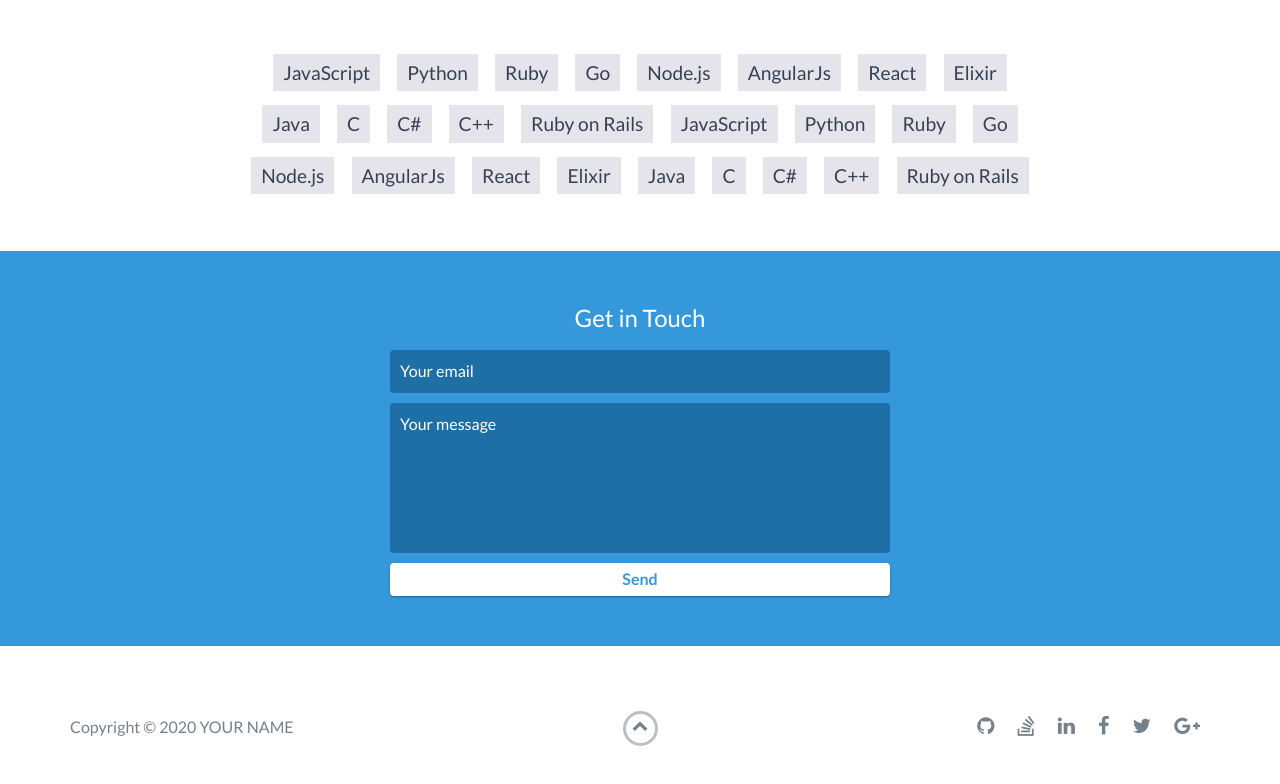
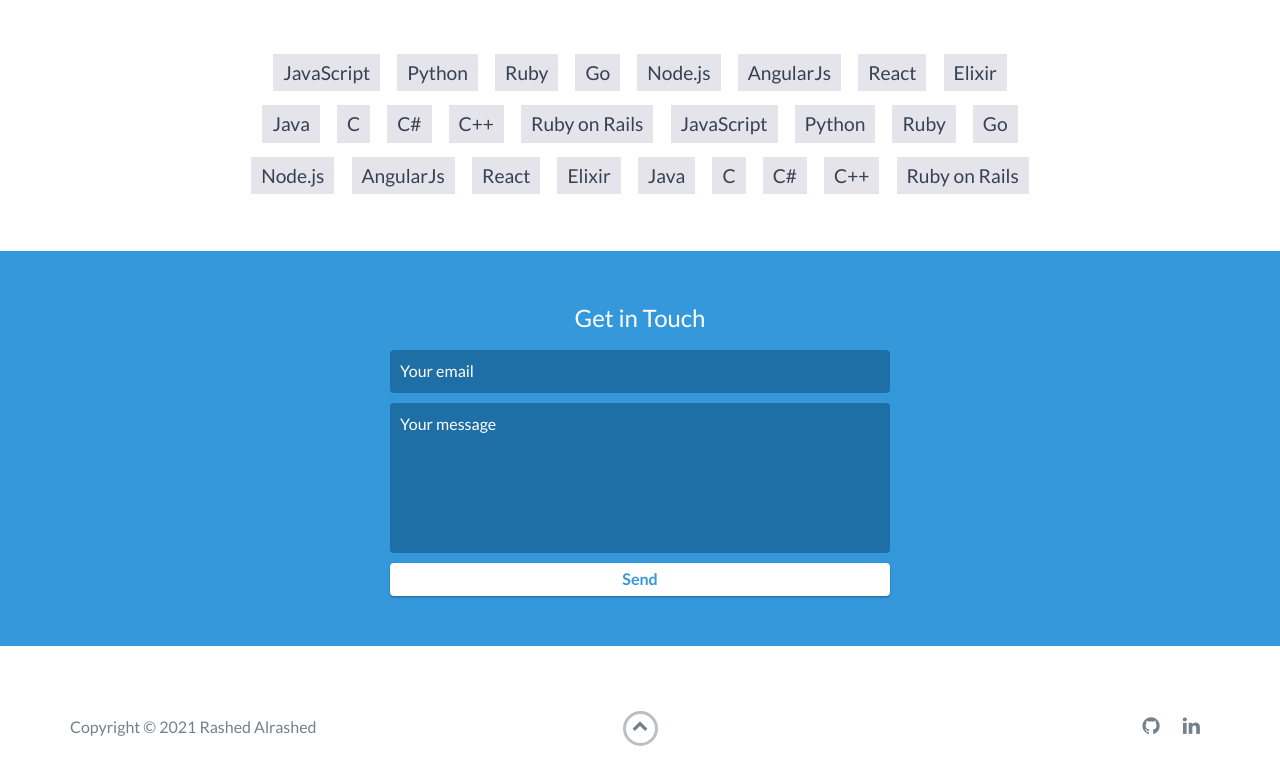
Before and after one commit to ray4spd/ray4spd.github.io, a website: page index.html in a window 1280 px wide. Shown: the part 3166-3950 px from the top of the page. Drawn offline with nearby package versions, Linux system fonts and the light colour scheme.

Commit message:
Adjusted footer

```diff
--- a/index.html
+++ b/index.html
@@ -219,7 +219,7 @@
             <div class="row">
                 <div class="col-sm-5 copyright">
                     <p>
-                        Copyright &copy; 2020 YOUR NAME
+                        Copyright &copy; 2021 Rashed Alrashed
                     </p>
                 </div>
                 <div class="col-sm-2 top">
@@ -230,22 +230,10 @@
                 <div class="col-sm-5 social">
                     <ul>
                         <li>
-                            <a href="https://github.com/" target="_blank"><i class="fa fa-github" aria-hidden="true"></i></a>
+                            <a href="https://github.com/ray4spd" target="_blank"><i class="fa fa-github" aria-hidden="true"></i></a>
                         </li>
                         <li>
-                            <a href="https://stackoverflow.com/" target="_blank"><i class="fa fa-stack-overflow" aria-hidden="true"></i></a>
-                        </li>
-                        <li>
-                            <a href="https://linkedin.com/" target="_blank"><i class="fa fa-linkedin" aria-hidden="true"></i></a>
-                        </li>
-                        <li>
-                            <a href="https://www.facebook.com/" target="_blank"><i class="fa fa-facebook" aria-hidden="true"></i></a>
-                        </li>
-                        <li>
-                            <a href="https://twitter.com/" target="_blank"><i class="fa fa-twitter" aria-hidden="true"></i></a>
-                        </li>
-                        <li>
-                            <a href="https://plus.google.com/" target="_blank"><i class="fa fa-google-plus" aria-hidden="true"></i></a>
+                            <a href="https://www.linkedin.com/in/rashedalrashed/" target="_blank"><i class="fa fa-linkedin" aria-hidden="true"></i></a>
                         </li>
                     </ul>
                 </div>
```
